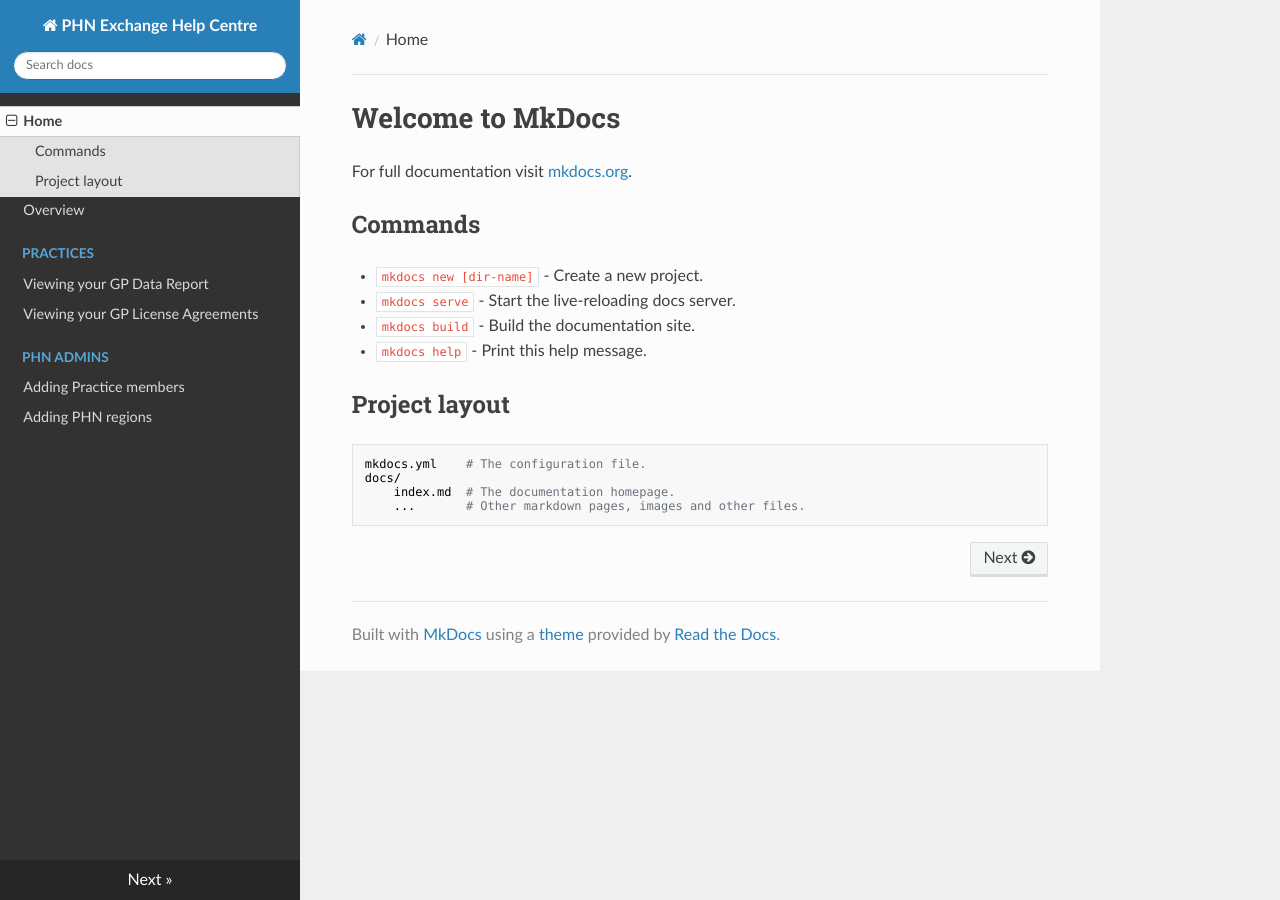
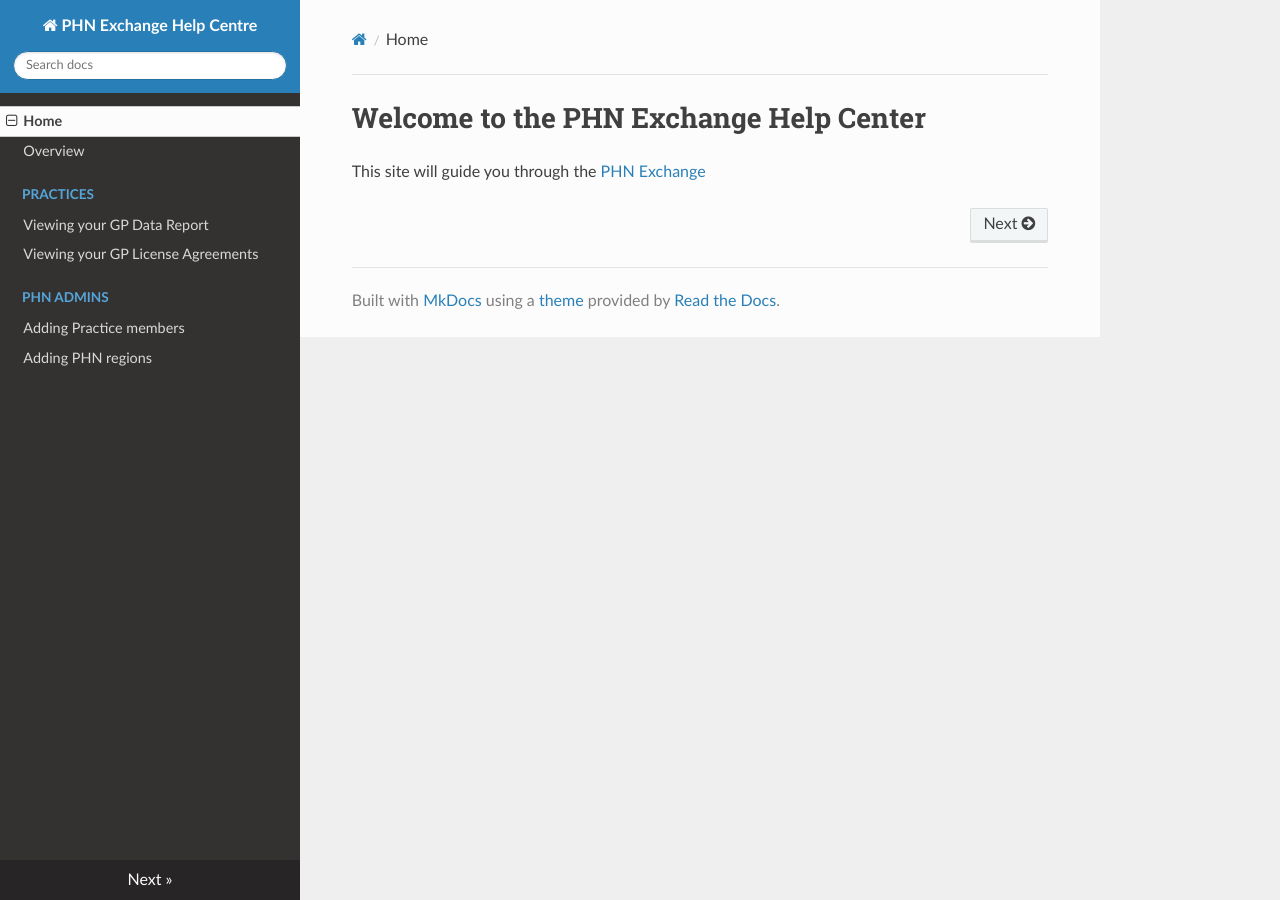
Before and after one commit to MurrayPHN/phn-exchange-docs, an MkDocs documentation site: the page built from docs/index.md, in a window 1280 px wide. Built offline with MkDocs 1.6.1, drawn with Linux system fonts in a browser that asks for light colours; nearby versions of some CDN libraries.

Commit message:
home page

```diff
--- a/docs/index.md
+++ b/docs/index.md
@@ -1,17 +1,3 @@
-# Welcome to MkDocs
+# Welcome to the PHN Exchange Help Center
 
-For full documentation visit [mkdocs.org](https://mkdocs.org).
-
-## Commands
-
-* `mkdocs new [dir-name]` - Create a new project.
-* `mkdocs serve` - Start the live-reloading docs server.
-* `mkdocs build` - Build the documentation site.
-* `mkdocs help` - Print this help message.
-
-## Project layout
-
-    mkdocs.yml    # The configuration file.
-    docs/
-        index.md  # The documentation homepage.
-        ...       # Other markdown pages, images and other files.
+This site will guide you through the [PHN Exchange](https://www.phnexchange.com.au)
```
